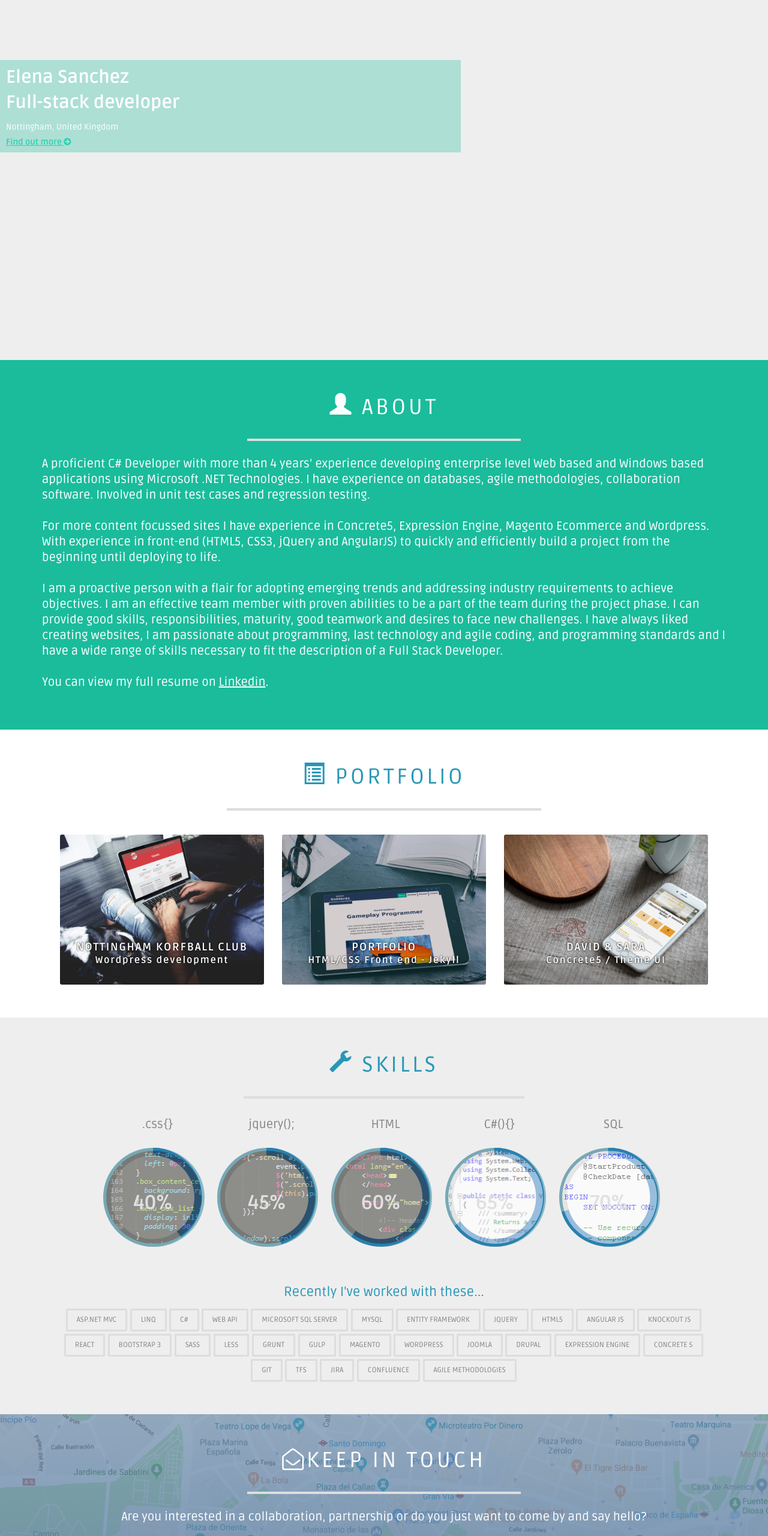
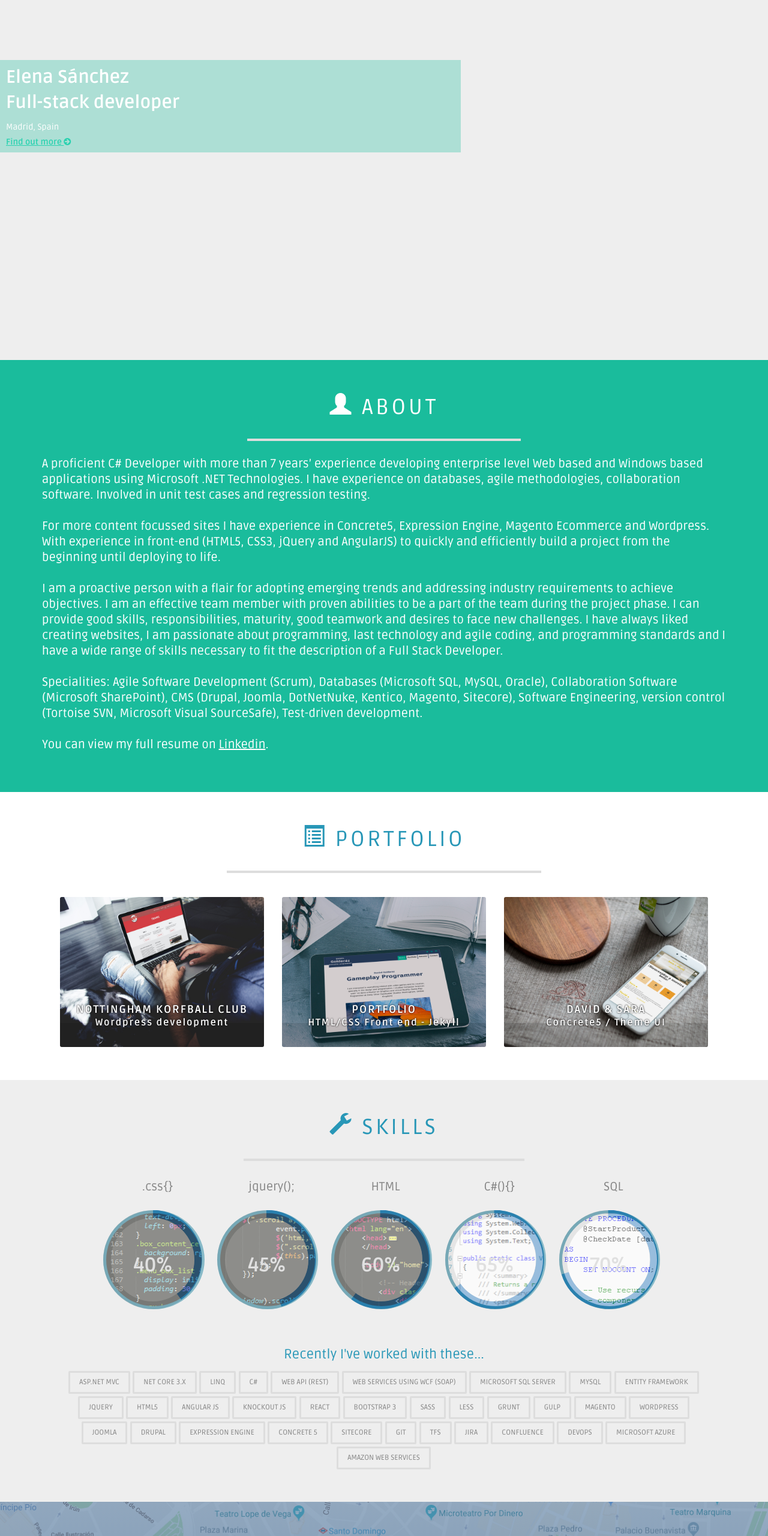
Before and after one commit to elenasanchezp/Portfolio, a website: page index.html in a window 1280 px wide. Shown: the top 2560 px of the page at 60% size. Drawn offline with nearby package versions, Linux system fonts and the light colour scheme.

Commit message:
Update some new features

```diff
--- a/index.html
+++ b/index.html
@@ -79,9 +79,9 @@
 				<!-- Banner: Starts -->
 				<div class="banner">
 					<div class="overlay">
-						<h1 class="title text-left">Elena Sanchez</h1>
+						<h1 class="title text-left">Elena Sánchez</h1>
 						<h1 class="sub-title text-left">Full-stack developer</h1>
-						<h5 class="sub-title text-left">Nottingham, United Kingdom</h5>
+						<h5 class="sub-title text-left">Madrid, Spain</h5>
 						<strong>
 							<a href="#about">Find out more <i class="fa fa-arrow-circle-right"></i></a>
 						</strong>
@@ -104,9 +104,10 @@
 								</div>
 
 								<div class="content">
-									<p class="text-left">A proficient C# Developer with more than 4 years’ experience developing enterprise level Web based and Windows based applications using Microsoft .NET Technologies. I have experience on databases, agile methodologies, collaboration software. Involved in unit test cases and regression testing.</p>
+									<p class="text-left">A proficient C# Developer with more than 7 years’ experience developing enterprise level Web based and Windows based applications using Microsoft .NET Technologies. I have experience on databases, agile methodologies, collaboration software. Involved in unit test cases and regression testing.</p>
 									<p class="text-left">For more content focussed sites I have experience in Concrete5, Expression Engine, Magento Ecommerce and Wordpress. With experience in front-end (HTML5, CSS3, jQuery and AngularJS) to quickly and efficiently build a project from the beginning until deploying to life.</p>
 									<p class="text-left">I am a proactive person with a flair for adopting emerging trends and addressing industry requirements to achieve objectives. I am an effective team member with proven abilities to be a part of the team during the project phase. I can provide good skills, responsibilities, maturity, good teamwork and desires to face new challenges. I have always liked creating websites, I am passionate about programming, last technology and agile coding, and programming standards and I have a wide range of skills necessary to fit the description of a Full Stack Developer. </p>
+									<p class="text-left">Specialities: Agile Software Development (Scrum), Databases (Microsoft SQL, MySQL, Oracle), Collaboration Software (Microsoft SharePoint), CMS (Drupal, Joomla, DotNetNuke, Kentico, Magento, Sitecore), Software Engineering, version control (Tortoise SVN, Microsoft Visual SourceSafe), Test-driven development.</p>
 									<p class="text-left">You can view my full resume on <a href="https://uk.linkedin.com/in/elena-sánchez-5572a726" target="_blank">Linkedin</a>.</p>
 								</div>
 							</div>
@@ -138,7 +139,7 @@
 										<h4 class="project-subtitle">Wordpress development</h4>
 
 										<div class="project-content">
-											<p class="text-left"><a href="www.nottskorfball.co.uk" target="_blank">www.nottskorfball.co.uk</a> is an amazing Korfball Club based in Nottingham that makes you have fun during the training sessions and matches. They needed a fresh new look, with the branding colours and a responsive design that would appeal more new members to the team.</p>
+											<p class="text-left"><a href="http://www.nottskorfball.co.uk/" target="_blank">www.nottskorfball.co.uk</a> is an amazing Korfball Club based in Nottingham that makes you have fun during the training sessions and matches. They needed a fresh new look, with the branding colours and a responsive design that would appeal more new members to the team.</p>
 											<p class="text-left">I built a Wordpress site by Nottingham Korfball Club. It has a new theme and new content. It needed to match their go red attitude, and sportive back style. The application has been developed for use across a variety of devices including desktop, tablets, iPhones and android devices.</p>
 										</div>
 									</div>
@@ -259,9 +260,11 @@
 							<div class="content">
 								<div class="tags">
 									<span>ASP.NET MVC</span>
+									<span>NET Core 3.x</span>
 									<span>LINQ</span>
 									<span>C#</span>
-									<span>Web Api</span>
+									<span>Web API (REST)</span>
+									<span>Web Services using WCF (SOAP)</span>
 									<span>Microsoft SQL Server</span>
 									<span>MySQL</span>
 									<span>Entity Framework</span>
@@ -281,11 +284,14 @@
 									<span>Drupal</span>
 									<span>Expression Engine</span>
 									<span>Concrete 5</span>
+									<span>Sitecore</span>
 									<span>Git</span>
 									<span>TFS</span>
 									<span>Jira</span>
 									<span>Confluence</span>
-									<span>Agile Methodologies</span>
+									<span>DevOps</span>
+									<span>Microsoft Azure</span>
+									<span>Amazon Web Services</span>
 								</div>
 							</div>
 						</div>
@@ -326,9 +332,6 @@
 					<nav class="socialnav socialnav--footer">
 			            <ul>
 			                <li>
-			                	<a class="socialnavitem socialnavitem--twitter" href="https://twitter.com/elena_sanchez_p" target="_blank"><span class="fa fa-twitter"></span></a>
-			                </li>
-			                <li>
 			                	<a class="socialnavitem socialnavitem--linkedin" href="https://www.linkedin.com/in/elena-s%C3%A1nchez-5572a726/" target="_blank"><span class="fa fa-linkedin"></span></a>
 			                </li>
 			                <li>
```
